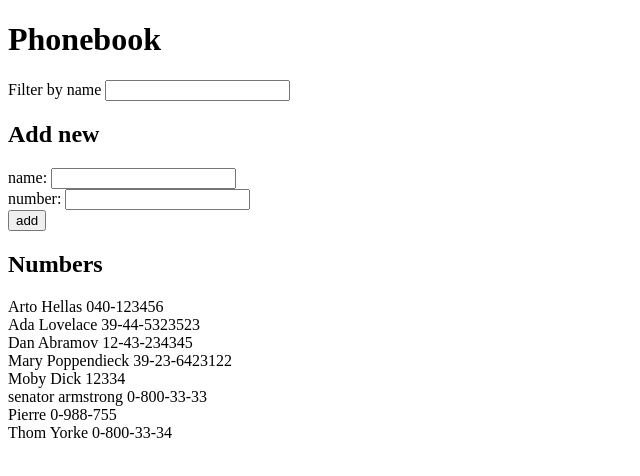
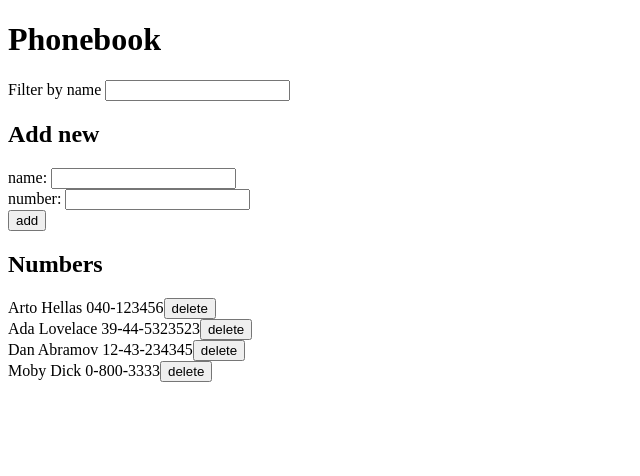
Before and after one commit to PieMenard/fullstackopen, a React (Create React App) app in the folder part2/phonebook/: page / in a window 1280 px wide. Shown: the top 476 px of the page, without its empty margins (0-640 px from the left). Built offline with nearby package versions, Linux system fonts and the light colour scheme; data requests are answered from the project's data file.

Commit message:
complete step 9

```diff
--- a/part2/phonebook/db.json
+++ b/part2/phonebook/db.json
@@ -16,29 +16,9 @@
       "id": 3
     },
     {
-      "name": "Mary Poppendieck",
-      "number": "39-23-6423122",
+      "name": "Moby Dick",
+      "number": "0-800-3333",
       "id": 4
-    },
-    {
-      "name": "Moby Dick",
-      "number": "12334",
-      "id": 5
-    },
-    {
-      "name": "senator armstrong",
-      "number": "0-800-33-33",
-      "id": 6
-    },
-    {
-      "name": "Pierre",
-      "number": "0-988-755",
-      "id": 7
-    },
-    {
-      "name": "Thom Yorke",
-      "number": "0-800-33-34",
-      "id": 8
     }
   ]
 }
--- a/part2/phonebook/src/App.js
+++ b/part2/phonebook/src/App.js
@@ -30,7 +30,6 @@ const App = () => {
       number: newNumber,
       id: persons.length + 1,
     }
-
     //check to see if person name added already exists and add data it doesn't
     if (!persons.find( (person) => person.name.toLowerCase() === personObject.name.toLowerCase())){
       personService
@@ -45,6 +44,20 @@ const App = () => {
     setNewName('');
     setNewNumber('');
     console.log("test");
+  }
+
+  const deletePerson = (id) => {
+    const name = persons[id-1].name;
+    console.log(name)
+    if (window.confirm(`Delete ${name}?`)) {
+    personService
+      .destroy(id)
+      .then(() => {
+        const updatedPersons = persons.filter((person) => person.id !== id);
+        setPersons(updatedPersons);
+        setPersonsToShow(updatedPersons);
+       })
+    }
   }
 
   const handleNameChange = (event) => {
@@ -75,7 +88,7 @@ const App = () => {
             handleName = {handleNameChange}
             handleNumber = {handleNumberChange}/>
       <h2>Numbers</h2>
-      <RenderPeople people = {personsToShow}/>
+      <RenderPeople people = {personsToShow} deletePerson = {deletePerson}/>
     </div>
   )
 }
--- a/part2/phonebook/src/components/Person.js
+++ b/part2/phonebook/src/components/Person.js
@@ -1,6 +1,10 @@
-const Person = ({ person }) => {
+const Person = ({ person , deletePerson }) => {
     return (
-      <div>{ person.name } { person.number }</div>
+      <div>
+        { person.name } { person.number }
+        <button onClick={() => deletePerson(person.id)}>delete</button>
+        </div>
+
     )
   }
 
--- a/part2/phonebook/src/components/RenderPeople.js
+++ b/part2/phonebook/src/components/RenderPeople.js
@@ -1,10 +1,10 @@
 import Person from "./Person";
 
-const RenderPeople = ({ people }) => {
+const RenderPeople = ({ people, deletePerson }) => {
     return (
         <div>
         { people.map(person =>
-            <Person key={person.id} person={person} />
+            <Person key={person.id} person={person} deletePerson = {deletePerson}/>
         )}
         </div>
     )
--- a/part2/phonebook/src/services/persons.js
+++ b/part2/phonebook/src/services/persons.js
@@ -16,8 +16,14 @@ const update = (id, newObject) => {
   return request.then(response => response.data)
 }
 
+const destroy =  (id) => {
+    const request = axios.delete(`${baseUrl}/${id}`)
+    return request.then(response => response.data)
+  }
+
 export default {
   getAll,
   create,
-  update
+  update,
+  destroy
 }
```
